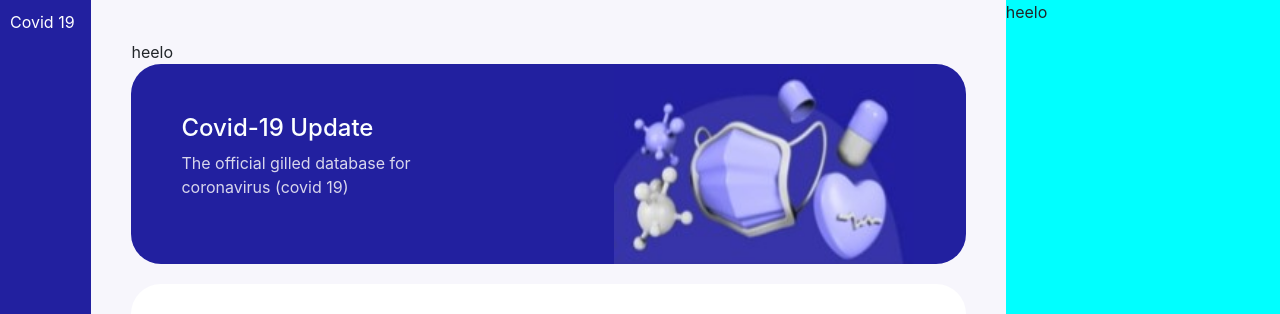
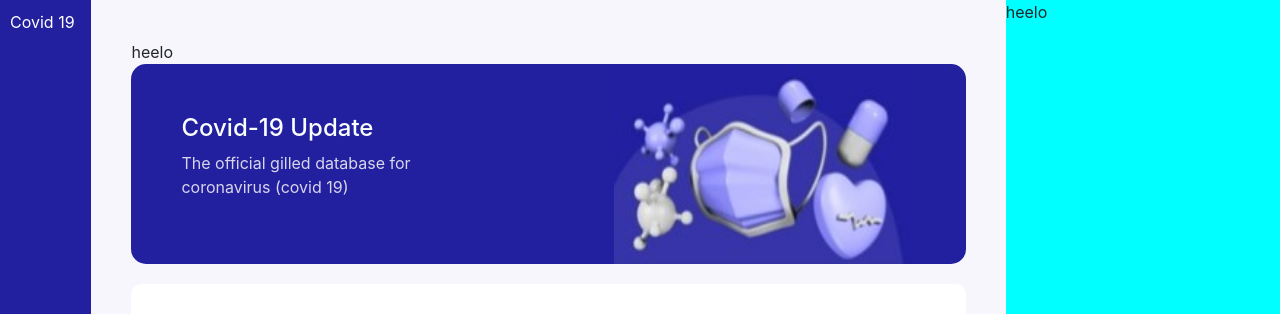
Before and after one commit to priyasarpate/react-practices, a React (Create React App) app: page / in a window 1280 px wide. Shown: the top 314 px of the page. Built offline with nearby package versions, Linux system fonts and the light colour scheme.

Commit message:
made new changes

```diff
--- a/src/components/styles/Main.css
+++ b/src/components/styles/Main.css
@@ -9,7 +9,7 @@
   width: 100%;
   background-color: #22209f;
   height: 200px;
-  border-radius: 30px;
+  border-radius: 15px;
   color: #fff;
   display: grid;
   grid-template-columns: 1fr 1fr;
@@ -35,7 +35,7 @@
     height: 100%;
     background-color: white;
     padding: 50px;
-    border-radius: 30px;
+    border-radius: 10px;
 }
 .last-section{
     display: grid;
@@ -48,10 +48,12 @@
     height: 100%;
     background: white;
     padding: 20px;
+    border-radius: 10px;
 }
 .cards{
     width: 100%;
     height: 100%;
     background: white;
     padding: 20px;
+    border-radius: 10px;
 }
```
